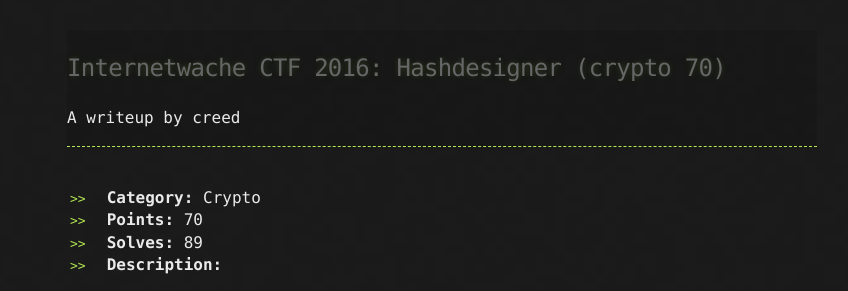
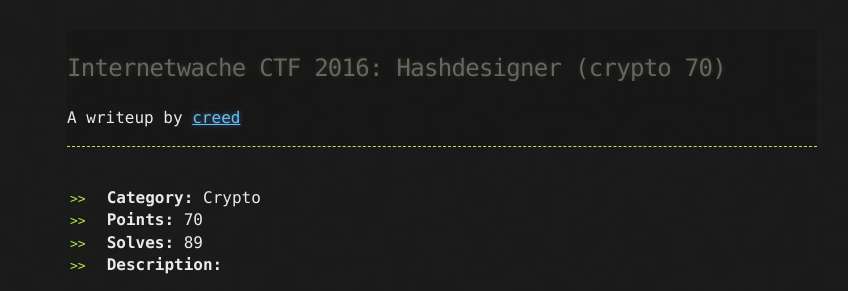
Before and after one commit to mtps3/Mtps3.github.io, a Jekyll site: the page built from _posts/2016-02-21-hashdesigner.md, in a window 1280 px wide. Shown: the part 147-438 px from the top of the page, without its empty margins (198-1046 px from the left). Built offline with Jekyll 4.4.1, drawn with Linux system fonts in a browser that asks for light colours.

Commit message:
Add links for all the authors

```diff
--- a/_includes/author.html
+++ b/_includes/author.html
@@ -17,9 +17,9 @@
 		{% else %}
             {% assign name = (poster2 | strip) %}
 		{% endif %}
-        <a href="/authors/#{{ poster2 }}-ref">{{ name }}</a>
 	{% else %}
-		{{ poster2 }}
+        {% assign name = (poster2 | strip) %}
 	{% endif %}
+    <a href="/authors/#{{ poster2 }}-ref">{{ name }}</a>
 {% endfor %}
 </p>
```
